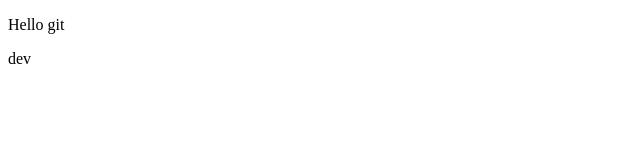
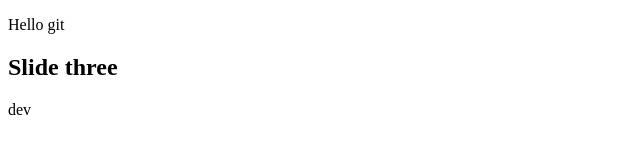
Before and after one commit to Azarioun/git, a plain HTML site: page index.html in a window 1280 px wide. Shown: the whole page, without its empty margins (0-640 px from the left). Drawn offline with Linux system fonts and the light colour scheme.

Commit message:
Slide three added

```diff
--- a/index.html
+++ b/index.html
@@ -7,6 +7,7 @@
 </head>
 <body>
     <p>Hello git</p>
+    <h2>Slide three</h2>
     <p>dev</p>
     <script src="scripts.js"></script>
 </body>
```
